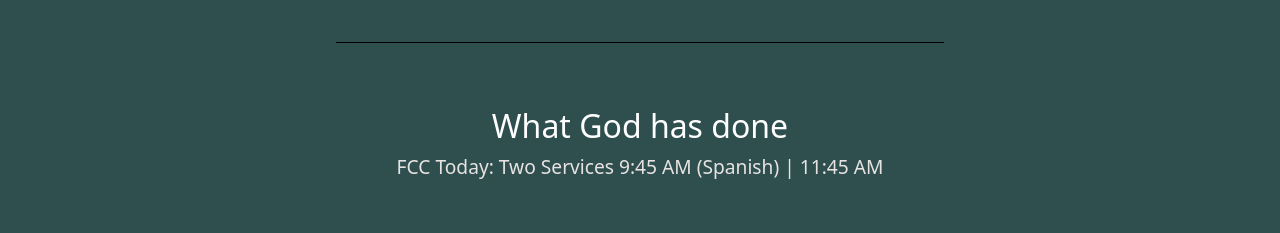
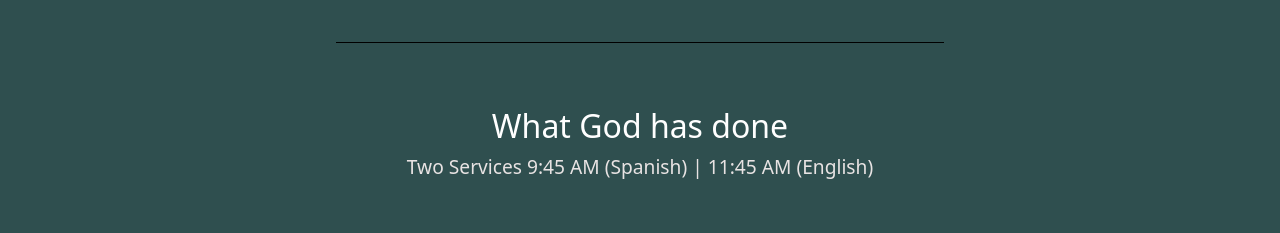
Before and after one commit to edeni4458/fcc-fund-campaign, a React (Create React App) app: page /detailspage in a window 1280 px wide. Shown: the top 233 px of the page. Built offline with nearby package versions, Linux system fonts and the light colour scheme.

Commit message:
details two services title

```diff
--- a/src/components/section_II/SectionII.jsx
+++ b/src/components/section_II/SectionII.jsx
@@ -16,7 +16,7 @@ const SectionII = () => {
                 <div className='sectionII_mission-container'>
                     <div className='sub-section_testimony'>
                         <h2>What God has done</h2>
-                        <p>FCC Today: Two Services 9:45 AM (Spanish) | 11:45 AM</p>
+                        <p> Two Services  9:45 AM (Spanish) | 11:45 AM (English)</p>
                     </div>
                     <div className='sub-section_testimony-know'>
                         <div className='know-pic-container'>
--- a/src/components/section_II/sectionII.css
+++ b/src/components/section_II/sectionII.css
@@ -242,7 +242,7 @@ ol > li {
     width: 52rem;
     text-align: center;
     color: rgb(232, 227, 227);
-    font-weight: 600;
+    font-weight: 700;
     border-top: 1px solid black;
     border-bottom: 1px solid black;
 }
```
